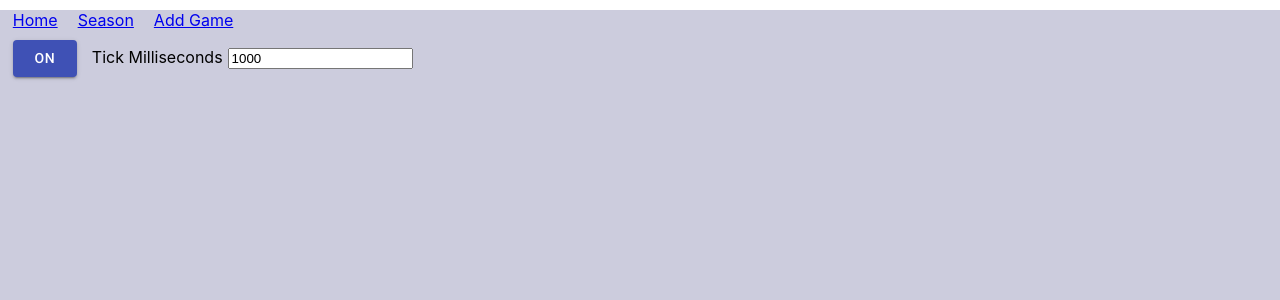
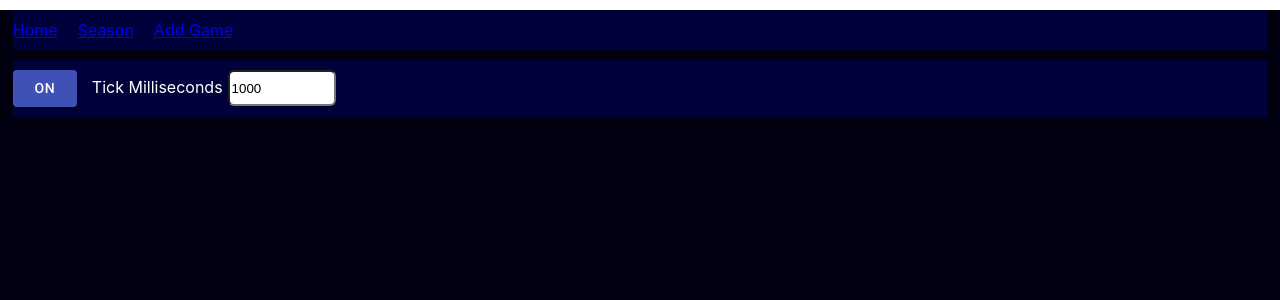
Before and after one commit to davidrawlings10/scoreboard-ui-original-cra, a React (Create React App) app: page / in a window 1280 px wide. Shown: the top 300 px of the page. Built offline with nearby package versions, Linux system fonts and the light colour scheme; no server answers.

Commit message:
changing to dark background

```diff
--- a/src/AddGameForm.tsx
+++ b/src/AddGameForm.tsx
@@ -1,8 +1,13 @@
 import React from "react";
 import { Select, InputLabel, MenuItem, Input } from "@material-ui/core";
+import styled from "styled-components";
 import "./AddGameForm.css";
 
 // keeping this as an example of a class component in tsx
+
+const Div = styled.form`
+  background-color: white;
+`;
 
 export interface AddGameFormProps {}
 
@@ -70,6 +75,7 @@ export default class AddGameForm extends React.Component<
 
   render() {
     return (
+      <Div>
         <form onSubmit={this.handleSubmit}>
           <InputLabel id="labelHome">Home Team</InputLabel>
           <Select
@@ -101,6 +107,7 @@ export default class AddGameForm extends React.Component<
           </Select>
           <Input type="submit" value="Submit" />
         </form>
+      </Div>
     );
   }
 }
--- a/src/App.css
+++ b/src/App.css
@@ -1,5 +1,5 @@
 .App {
-  background-color: #ccccdd;
+  background-color: #000010;
   min-height: 100vh;
 }
 
--- a/src/Header.tsx
+++ b/src/Header.tsx
@@ -2,6 +2,9 @@ import styled from "styled-components";
 
 const Div = styled.div`
   margin: 10px 0px 10px 0px;
+  padding-top: 10px;
+  padding-bottom: 10px;
+  background-color: #00003b;
 `;
 
 const Span = styled.span`
--- a/src/HomePage.tsx
+++ b/src/HomePage.tsx
@@ -5,6 +5,7 @@ import CurrentGameList from "./CurrentGameList";
 import Button from "./Components/Button";
 import Game from "./Entity/Game";
 import TickMilliInput from "./TickMilliInput";
+import styled from "styled-components";
 
 export type HomeProps = {};
 
@@ -57,6 +58,13 @@ export default function App(props: HomeProps) {
     setPlayPauseToggle(!playPauseToggle);
   }
 
+  const Div = styled.div`
+    background-color: #00003b;
+    padding-top: 10px;
+    padding-bottom: 10px;
+    margin-bottom: 10px;
+  `;
+
   return (
     <div className="Home">
       <CurrentGameList
@@ -65,12 +73,12 @@ export default function App(props: HomeProps) {
         }
         updateDisplayIndex={(index) => setDisplayGameIndex(index)}
       />
-      <div>
+      <Div>
         <Button onClick={onToggleChange}>
           {playPauseToggle ? "ON" : "OFF"}
         </Button>
         <TickMilliInput updateGetGamesInterval={updateGetGamesInterval} />
-      </div>
+      </Div>
       <Scoreboard
         game={
           currentGames != null && currentGames.length > 0
--- a/src/Scoreboard.css
+++ b/src/Scoreboard.css
@@ -26,6 +26,7 @@
   grid-template-rows: 40px 40px 40px;
   color: white;
   justify-content: center;
+  margin-top: 20px;
   margin-bottom: 20px;
 }
 
@@ -39,7 +40,7 @@
   padding: 10px;
   border: 1px solid black;
   /*background-image: linear-gradient(white, #6f263d);*/
-  background-color: #00013b;
+  background-color: #00003b;
 }
 
 .scoreboard-away-team {
--- a/src/TickMilliInput.tsx
+++ b/src/TickMilliInput.tsx
@@ -6,7 +6,14 @@ const Span = styled.span`
 `;
 
 const TickMillisecondsText = styled.span`
+  color: white;
   margin: 0px 5px 0px 5px;
+`;
+
+const Input = styled.input`
+  height: 30px;
+  width: 100px;
+  border-radius: 6px;
 `;
 
 type TickMilliInputProps = {
@@ -28,7 +35,7 @@ export default function TickMilliInput(props: TickMilliInputProps) {
   return (
     <Span>
       <TickMillisecondsText>Tick Milliseconds</TickMillisecondsText>
-      <input
+      <Input
         value={tickMilli}
         onChange={handleChange}
         type="text"
```
Lines whose indentation alone changed are shown as unchanged.
